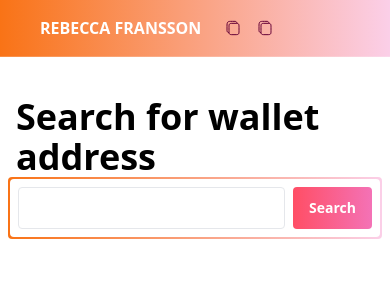
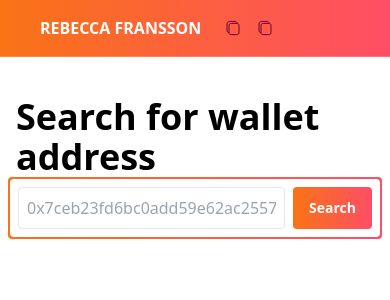
Before and after one commit to RebeccaFransson/web3transactions, a Next.js app: page / in a window 390 px wide. Shown: the top 300 px of the page. Built offline with nearby package versions, Linux system fonts and the light colour scheme.

Commit message:
default sample address

```diff
--- a/app/[address]/page.tsx
+++ b/app/[address]/page.tsx
@@ -13,7 +13,7 @@ import { CopyIcon } from "../_components/icons/copy";
 import { SortUpAndDownIcon } from "../_components/icons/sort";
 import { Summary } from "../_components/summary";
 import { H1, TextMedium } from "../_components/text";
-import { ScanService } from "../services/etherscanService";
+import { ScanService } from "../services/scanService";
 import type { Transaction } from "../services/response";
 import { Network } from "../types";
 import { calculateTimeAgo, formatHexShort, getCurrency } from "../utils";
--- a/app/_components/box.tsx
+++ b/app/_components/box.tsx
@@ -9,7 +9,7 @@ export const Box = ({
 }) => {
   return (
     <div
-      className={` bg-gradient-to-l from-pink-200 to-orange-500 rounded p-0.5`}
+      className={` bg-gradient-to-l from-pink-600 to-orange-500 rounded p-0.5`}
     >
       <div className={`${className} w-full bg-white rounded`}>{children}</div>
     </div>
--- a/app/_components/button.tsx
+++ b/app/_components/button.tsx
@@ -17,7 +17,7 @@ export const PrimaryButton = ({
 }) => {
   const classes = `${className} ${
     small ? "py-1 px-2" : "py-2 px-4"
-  }  bg-gradient-to-r from-pink-600 via-pink-400 to-pink-600 rounded text-white font-bold text-sm sm:text-base outline outline-2 outline-transparent hover:outline-pink-transparent bg-size-200 bg-pos-0 hover:bg-pos-100 transition-all duration-300 `;
+  }  bg-gradient-to-r from-orange-500 via-pink-600 to-orange-500 rounded text-white font-bold text-sm sm:text-base outline outline-2 outline-transparent hover:outline-pink-transparent bg-size-200 bg-pos-0 hover:bg-pos-100 transition-all duration-300 `;
   if (href)
     return (
       <Link className={classes} href={href}>
--- a/app/details/[network]/[hash]/page.tsx
+++ b/app/details/[network]/[hash]/page.tsx
@@ -39,10 +39,10 @@ export default function Details({
       const transactionReceiptPromise = client.getTransactionReceipt({
         hash: params.hash,
       });
-      const transaction = client.getTransaction({
+      const transactionPromise = client.getTransaction({
         hash: params.hash,
       });
-      Promise.all([transactionReceiptPromise, transaction]).then(
+      Promise.all([transactionReceiptPromise, transactionPromise]).then(
         async (values) => {
           const block = await client.getBlock({
             blockNumber: values[1].blockNumber,
--- a/app/layout.tsx
+++ b/app/layout.tsx
@@ -16,7 +16,7 @@ export default function RootLayout({
   return (
     <html lang="en">
       <body className="h-screen">
-        <div className="relative z-20 group flex gap-10 items-center justify-between text-white font-extrabold border-b border-white-transparent py-4 px-10 bg-gradient-to-l from-pink-200 to-orange-500">
+        <div className="relative z-20 group flex gap-10 items-center justify-between text-white font-extrabold border-b border-white-transparent py-4 px-10 bg-gradient-to-l from-pink-600 to-orange-500">
           <div className="flex gap-4 sm:gap-10 items-center flex-wrap">
             <h2>
               <Link href="/" className="cursor-pointer">
--- a/app/page.tsx
+++ b/app/page.tsx
@@ -5,10 +5,11 @@ import { PrimaryButton } from "./_components/button";
 import { useState } from "react";
 
 export default function Home() {
+  const sampleAddress = "0x7ceb23fd6bc0add59e62ac25578270cff1b9f619";
   const [address, setAddress] = useState("");
 
   const onSearch = () => {
-    window.location.href = `/${address}`;
+    window.location.href = `/${address !== "" ? address : sampleAddress}`;
   };
 
   return (
@@ -19,6 +20,7 @@ export default function Home() {
           <input
             className="w-full border p-2 rounded"
             value={address}
+            placeholder={sampleAddress}
             onChange={(e) => setAddress(e.target.value)}
           />
           <PrimaryButton onClick={onSearch}>Search</PrimaryButton>
--- a/app/services/etherscanService.ts
+++ b/app/services/scanService.ts
@@ -11,6 +11,7 @@ export class ScanService {
   protected methods = {
     GET: "GET",
   };
+
   constructor(network: Network) {
     if (network === Network.Ethereum) {
       this.apiKey = process.env.ETHERSCAN_KEY;
```
